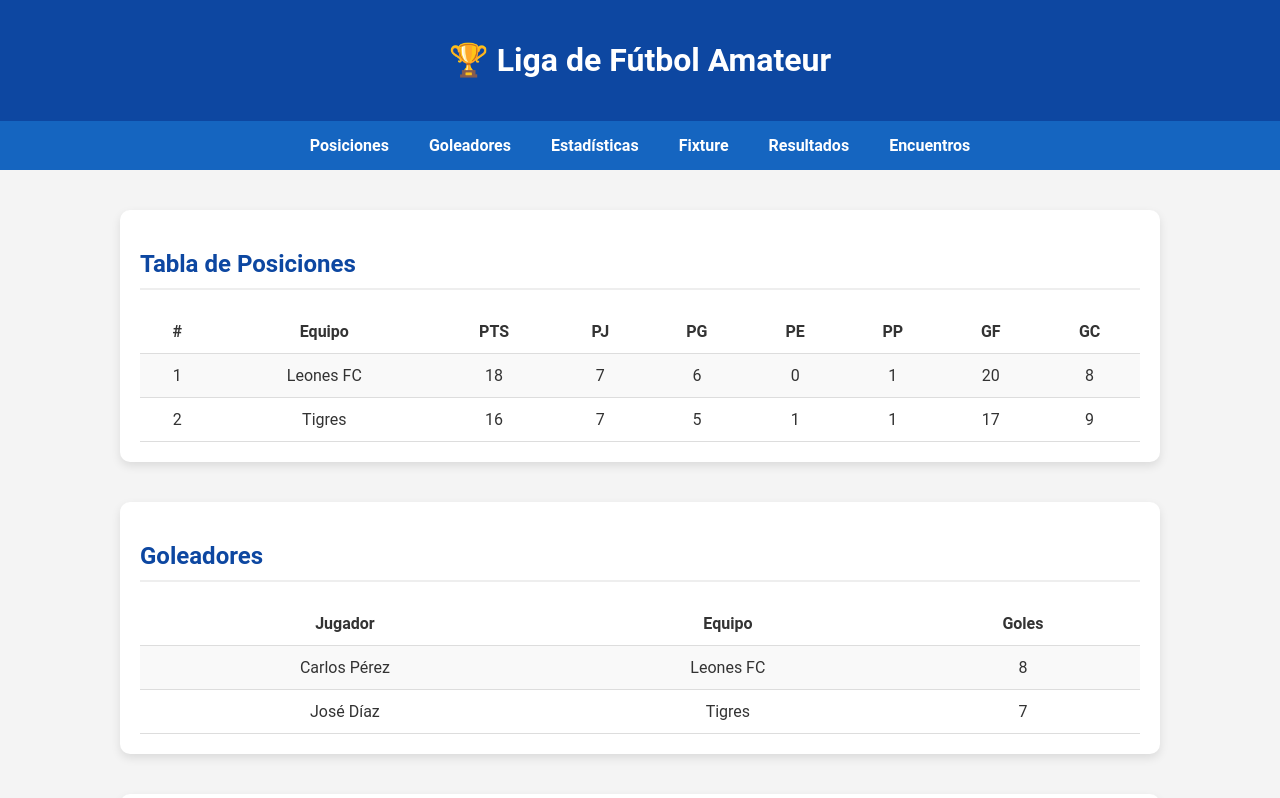
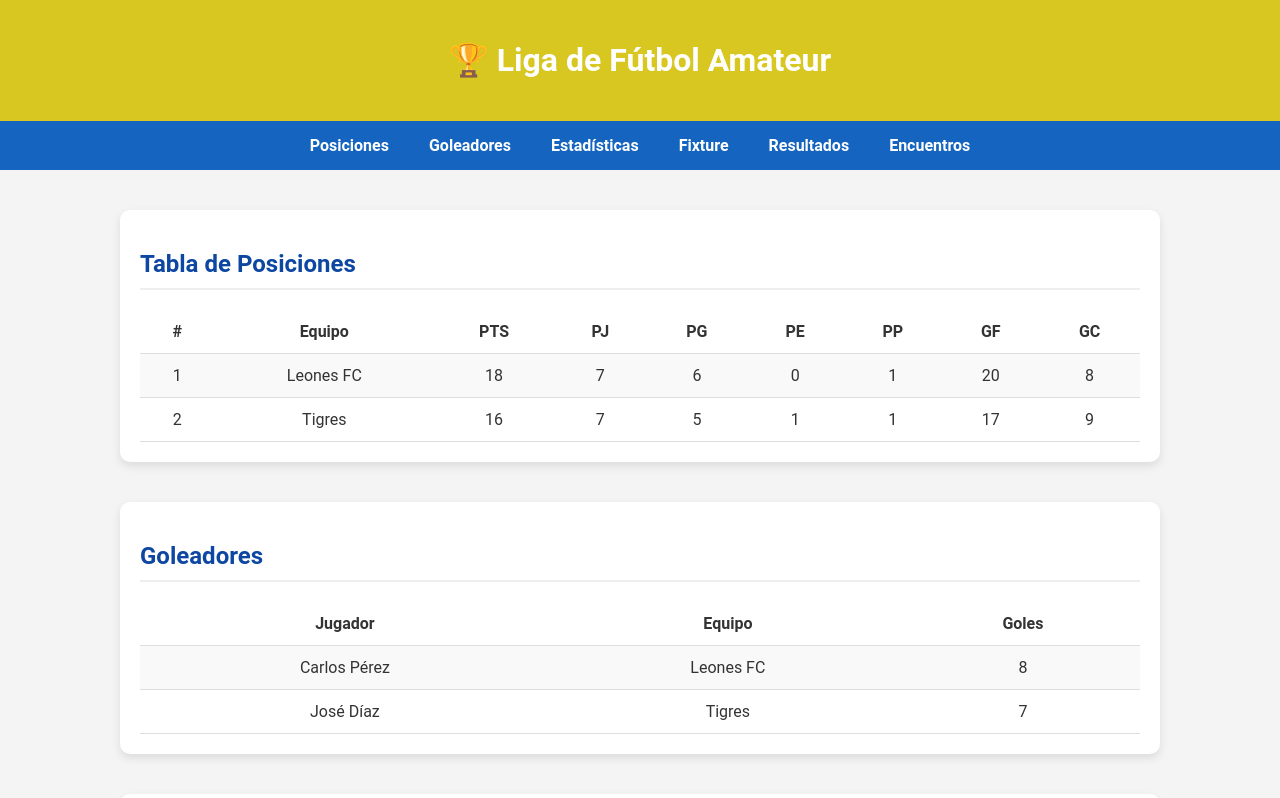
Before and after one commit to rapel-home/outdoor, a plain HTML site: page liga/index.html in a window 1280 px wide. Shown: the top 798 px of the page. Drawn offline with Linux system fonts and the light colour scheme.

Commit message:
Update index.html

```diff
--- a/liga/index.html
+++ b/liga/index.html
@@ -6,7 +6,7 @@
   <title>Liga de Fútbol</title>
   <style>
     body { font-family: 'Roboto', sans-serif; margin:0; background:#f4f4f4; color:#333; }
-    header { background:#0D47A1; color:white; padding:20px; text-align:center; }
+    header { background:#d8c621; color:white; padding:20px; text-align:center; }
     nav { background:#1565C0; display:flex; justify-content:center; }
     nav a { color:white; padding:15px 20px; text-decoration:none; font-weight:bold; }
     nav a:hover { background:#0D47A1; }
```
